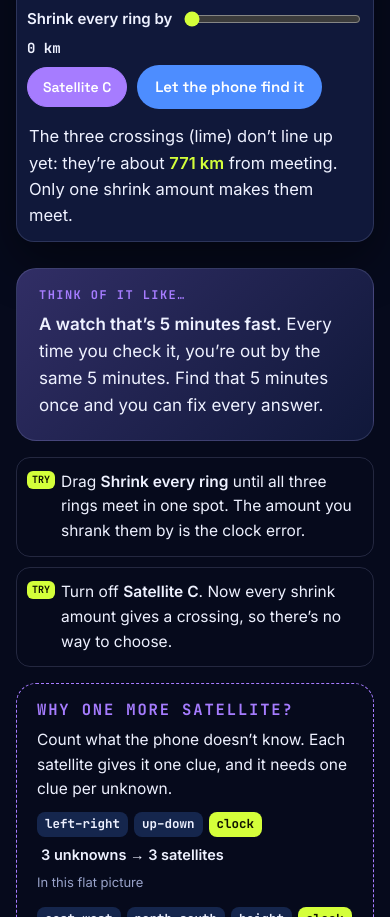
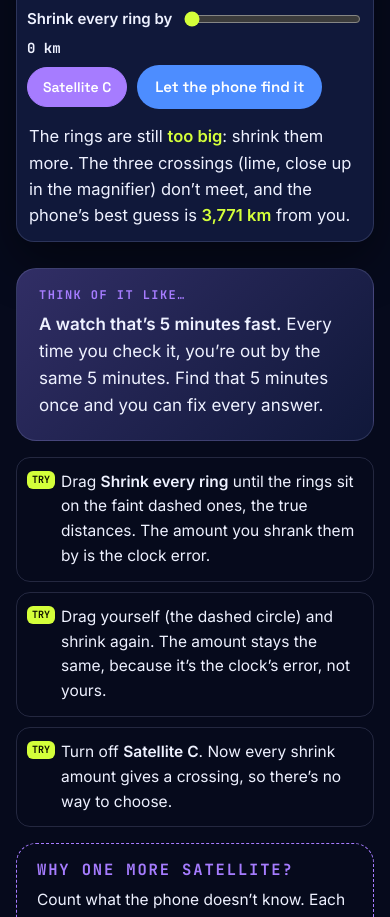
Before and after one commit to MohammadAyanSohail/the-fourth-satellite-example, a plain HTML site: page submission/index.html in a window 390 px wide. Shown: the part 4630-5547 px from the top of the page. Drawn offline with Linux system fonts and the light colour scheme; animation ran at ten frames a second.

Commit message:
Make step 3 clearer and bring the docs in line with the code
- Step 3 says whether the rings are too big or too small and how far
  the phone's best guess is from you, instead of a misleading gap.
- Faint dashed rings show the true distances.
- The rings meet only within 1 km of the receiver's clock answer, and
  the slider snaps on within 60 km. The magnifier rim is grey, not lime.
- READMEs and AGENTS.md corrected where they didn't match the code.

```diff
--- a/submission/index.html
+++ b/submission/index.html
@@ -157,7 +157,8 @@
         <p><b>A watch that&rsquo;s 5 minutes fast.</b> Every time you check it, you&rsquo;re out by the same 5 minutes. Find that 5 minutes once and you can fix every answer.</p>
       </div>
       <ul class="try">
-        <li>Drag <b>Shrink every ring</b> until all three rings meet in one spot. The amount you shrank them by is the clock error.</li>
+        <li>Drag <b>Shrink every ring</b> until the rings sit on the faint dashed ones, the true distances. The amount you shrank them by is the clock error.</li>
+        <li>Drag yourself (the dashed circle) and shrink again. The amount stays the same, because it&rsquo;s the clock&rsquo;s error, not yours.</li>
         <li>Turn off <b>Satellite C</b>. Now every shrink amount gives a crossing, so there&rsquo;s no way to choose.</li>
       </ul>
       <div class="unknowns">
@@ -302,7 +303,7 @@
       <li id="n4">50 bits a second, 12.5 minutes for the full list, and the signal&rsquo;s strength and pattern: the GPS specification IS-GPS-200.</li>
       <li id="n5">3D-map-aided positioning on Android from 2020: F. van Diggelen, &ldquo;Improving urban GPS accuracy for your app&rdquo;, Android Developers Blog.</li>
     </ol>
-    <p>All of it runs in your browser: about 850 lines of JavaScript, no libraries, built on the organisers&rsquo; exemplar. <a href="https://github.com/" id="repoLink">Read the code on GitHub</a>.</p>
+    <p>All of it runs in your browser: about 870 lines of JavaScript, no libraries, built on the organisers&rsquo; exemplar. <a href="https://github.com/" id="repoLink">Read the code on GitHub</a>.</p>
   </details>
 </section>
 
--- a/submission/js/draw.js
+++ b/submission/js/draw.js
@@ -67,7 +67,7 @@ export function magnifier(g, v, center, zoom, x, y, R, drawInside) {
   g.translate(x - R, y - R);
   drawInside(zv);
   g.restore();
-  ring(g, x, y, R); g.strokeStyle = P.accent; g.lineWidth = 2; g.stroke();
+  ring(g, x, y, R); g.strokeStyle = P.muted; g.lineWidth = 2; g.stroke();
   label(g, `${zoom}× closer`, x, y + R + 14, { size: 12, color: P.muted, weight: 500 });
 }
 
--- a/submission/js/step3-clock.js
+++ b/submission/js/step3-clock.js
@@ -6,9 +6,11 @@ import { fix } from './receiver.js';
 import { fitCanvas, ring, satellite, blueDot, grabRing, draggable, magnifier, loop } from './draw.js';
 import { palette as P } from './theme.js';
 import { spaceView, NAMES, middleOf, keepIn } from './space.js';
-import { fmtKm, setHTML } from './ui.js';
+import { fmtKm, fmtDist, setHTML } from './ui.js';
 
 const FIND_TIME = 1.6;  // seconds the "let the phone find it" glide takes
+const SNAP = 60e3;      // metres; let go of the slider this close to the answer and it snaps on
+const MEET = 1e3;       // metres; the rings count as meeting only this close to the answer
 
 export function init(root) {
   const $ = (id) => root.querySelector(`#${id}`);
@@ -18,8 +20,20 @@ export function init(root) {
   let you = [1.5e6, 1e6], clockErr = +clockSlider.value / 1000, shrink = 0, useThird = true;
   let glide = null;   // { from, to, start } while the phone is finding the amount itself
 
+  // What the phone hears, and what it works out when it solves for the clock itself.
+  function listen() {
+    const used = useThird ? sats : sats.slice(0, 2);
+    const heard = used.map((pos) => ({ pos, took: dist(pos, you) / C + clockErr }));
+    return { used, heard, solved: fix(heard, { solveClock: true, start: middleOf(used) }) };   // fails with only two
+  }
+
   clockSlider.addEventListener('input', () => { clockErr = +clockSlider.value / 1000; shrink = 0; glide = null; });
   shrinkSlider.addEventListener('input', () => { shrink = +shrinkSlider.value * 1000; glide = null; });
+  // The slider moves 10 km a step, too coarse to land on the answer by hand, so close enough snaps on.
+  shrinkSlider.addEventListener('change', () => {
+    const { solved } = listen();
+    if (solved.ok && Math.abs(shrink - solved.bias) < SNAP) shrink = solved.bias;
+  });
   thirdBtn.addEventListener('click', () => {
     useThird = !useThird;
     thirdBtn.setAttribute('aria-pressed', String(useThird));
@@ -29,11 +43,8 @@ export function init(root) {
   function draw(now) {
     const { g, w, h } = fitCanvas(cv);
     const v = spaceView(w, h);
-    const used = useThird ? sats : sats.slice(0, 2);
-
     // What the phone measures: the real travel time plus however fast its clock is.
-    const heard = used.map((pos) => ({ pos, took: dist(pos, you) / C + clockErr }));
-    const solved = fix(heard, { solveClock: true, start: middleOf(used) });   // fails with only two
+    const { used, heard, solved } = listen();
     findBtn.disabled = !solved.ok;
     findBtn.textContent = solved.ok ? 'Let the phone find it' : 'Needs a third satellite';
     if (glide) {
@@ -44,10 +55,11 @@ export function init(root) {
     }
     shrinkSlider.value = Math.round(shrink / 1000);
 
-    // How close the rings are to meeting: the best single spot, and how far it still is from the worst ring.
+    // For the shrink chosen, the phone's best single spot. The rings meet only at the one shrink
+    // amount the phone finds when it solves for the clock itself.
     const best = fix(heard.map((m) => ({ pos: m.pos, took: m.took - shrink / C })), { solveClock: false, start: middleOf(used) });
-    const gap = best.ok ? Math.max(...heard.map((m) => Math.abs(dist(best.pos, m.pos) - (m.took * C - shrink)))) : Infinity;
-    const met = useThird && gap < 40e3;
+    const met = useThird && solved.ok && Math.abs(shrink - solved.bias) < MEET;
+    const off = best.ok ? dist(best.pos, you) : Infinity;
 
     // Everything near you, drawn with whichever View it's given: the whole picture or the magnifier.
     function scene(view, dotSize) {
@@ -60,6 +72,10 @@ export function init(root) {
         }
         g.globalAlpha = 1;
       }
+      // Faint dashed rings: the true distances, which the phone can't see. Shrinking right lands on them.
+      g.setLineDash([3, 6]); g.strokeStyle = P.violet; g.lineWidth = 1.5; g.globalAlpha = 0.5;
+      for (const m of heard) { const [x, y] = view.px(m.pos); ring(g, x, y, dist(m.pos, you) / view.mpp); g.stroke(); }
+      g.setLineDash([]); g.globalAlpha = 1;
       for (const m of heard) {
         const [x, y] = view.px(m.pos);
         ring(g, x, y, (m.took * C - shrink) / view.mpp); g.strokeStyle = P.violet; g.lineWidth = 2.5; g.stroke();
@@ -88,17 +104,16 @@ export function init(root) {
 
     $('clockOut').textContent = `${(clockErr * 1000).toFixed(0)} ms fast`;
     $('shrinkOut').textContent = fmtKm(shrink);
+    const tooBig = solved.ok && shrink < solved.bias;
     setHTML($('clockLive'), !useThird
       ? 'With only A and B, <b>every</b> shrink amount gives a place where the rings cross. That’s the dotted trail. The phone has no way to choose, so it needs one more satellite.'
       : met
-        ? `All three rings meet at a shrink of <b>${fmtKm(shrink)}</b>. That amount <b>is</b> the clock error: ${fmtKm(shrink)} ÷ 300,000 km/s = <b>${((shrink / C) * 1000).toFixed(0)} ms fast</b>.`
-        : `The three crossings (lime) don’t line up yet: they’re about <b>${fmtKm(gap)}</b> from meeting. Only one shrink amount makes them meet.`);
+        ? `All three rings meet at a shrink of <b>${fmtKm(shrink)}</b>, right where you are. That amount <b>is</b> the clock error: ${fmtKm(shrink)} ÷ 300,000 km/s = <b>${((shrink / C) * 1000).toFixed(0)} ms fast</b>.`
+        : `${tooBig ? 'The rings are still <b>too big</b>: shrink them more.' : 'The rings are now <b>too small</b>: shrink them less.'} The three crossings (lime, close up in the magnifier) don’t meet, and the phone’s best guess is <b>${fmtDist(off)}</b> from you.`);
   }
 
   findBtn.addEventListener('click', () => {
-    const used = useThird ? sats : sats.slice(0, 2);
-    const heard = used.map((pos) => ({ pos, took: dist(pos, you) / C + clockErr }));
-    const solved = fix(heard, { solveClock: true, start: middleOf(used) });
+    const { solved } = listen();
     if (solved.ok) glide = { from: shrink, to: solved.bias, start: performance.now() };
   });
   return loop(draw);
```
Also changed, not shown: 3 other files.
